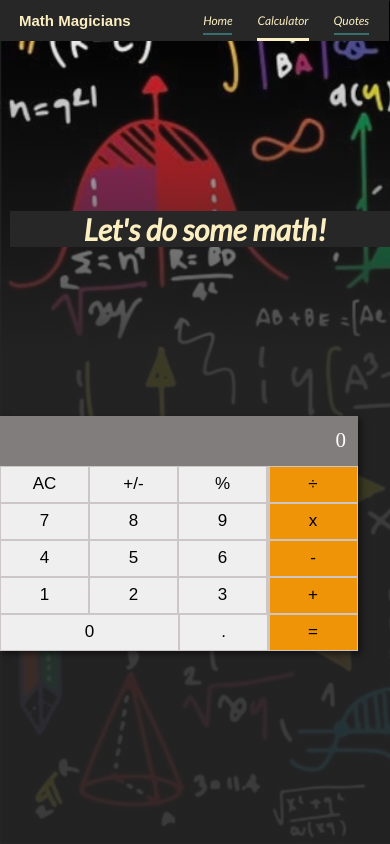
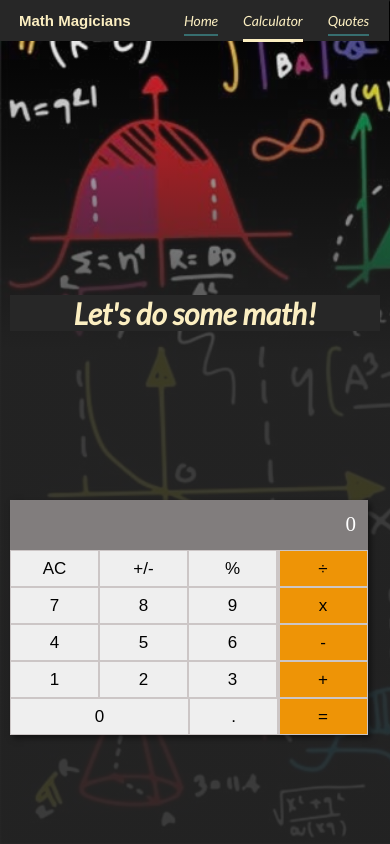
Before and after one commit to DeVuDeveloper/Math-Magicians, a React (Create React App) app: page /calculator in a window 390 px wide. Built offline with nearby package versions, Linux system fonts and the light colour scheme; a web font is replaced by a local one.

Commit message:
mobile css fixed

```diff
--- a/src/BasicStyle/Calculator.css
+++ b/src/BasicStyle/Calculator.css
@@ -12,11 +12,13 @@ body {
   height: 100vh;
 }
 
-
+main {
+  padding: 0 10px;
+}
 
 .calculator-container {
   position: relative;
-  top: 45vh;
+  top: 55vh;
   background-color: rgb(204, 198, 198);
   box-shadow: 3px 3px 6px rgba(0, 0, 0, 0.5);
   display: flex;
@@ -27,13 +29,12 @@ body {
 
 .title {
   position: relative;
-  top: 25vh;
+  top: 35vh;
   text-align: center;
   color: #fbeec1;
   font-family: 'Lato', sans-serif;
   font-size: 15px;
   background: #272727;
-  left: 10px;
 }
 
 .display {
--- a/src/BasicStyle/Home.css
+++ b/src/BasicStyle/Home.css
@@ -1,5 +1,6 @@
 .home {
   padding: 0 30px;
+  overflow: hidden;
 }
 
 .home h1 {
@@ -9,9 +10,10 @@
   color: #fbeec1;
   margin-bottom: 100px;
   background: #272727;
-  padding: 10px 20px;
+  padding: 10px 10px;
   margin-top: 210px;;
   text-align: center;
+  width: 100%;
 }
 
 .home p {
--- a/src/BasicStyle/Navbar.css
+++ b/src/BasicStyle/Navbar.css
@@ -30,7 +30,7 @@
   color: #fbeec1;
   text-decoration: none;
   font-family: 'Lato', sans-serif;
-  font-size: 12px;
+  font-size: 14px;
 }
 
 .header {
--- a/src/BasicStyle/Quotes.css
+++ b/src/BasicStyle/Quotes.css
@@ -1,5 +1,5 @@
 .quotes {
-  padding: 0 30px;
+  overflow: hidden;
 }
 
 .quote-wrapper {
```
